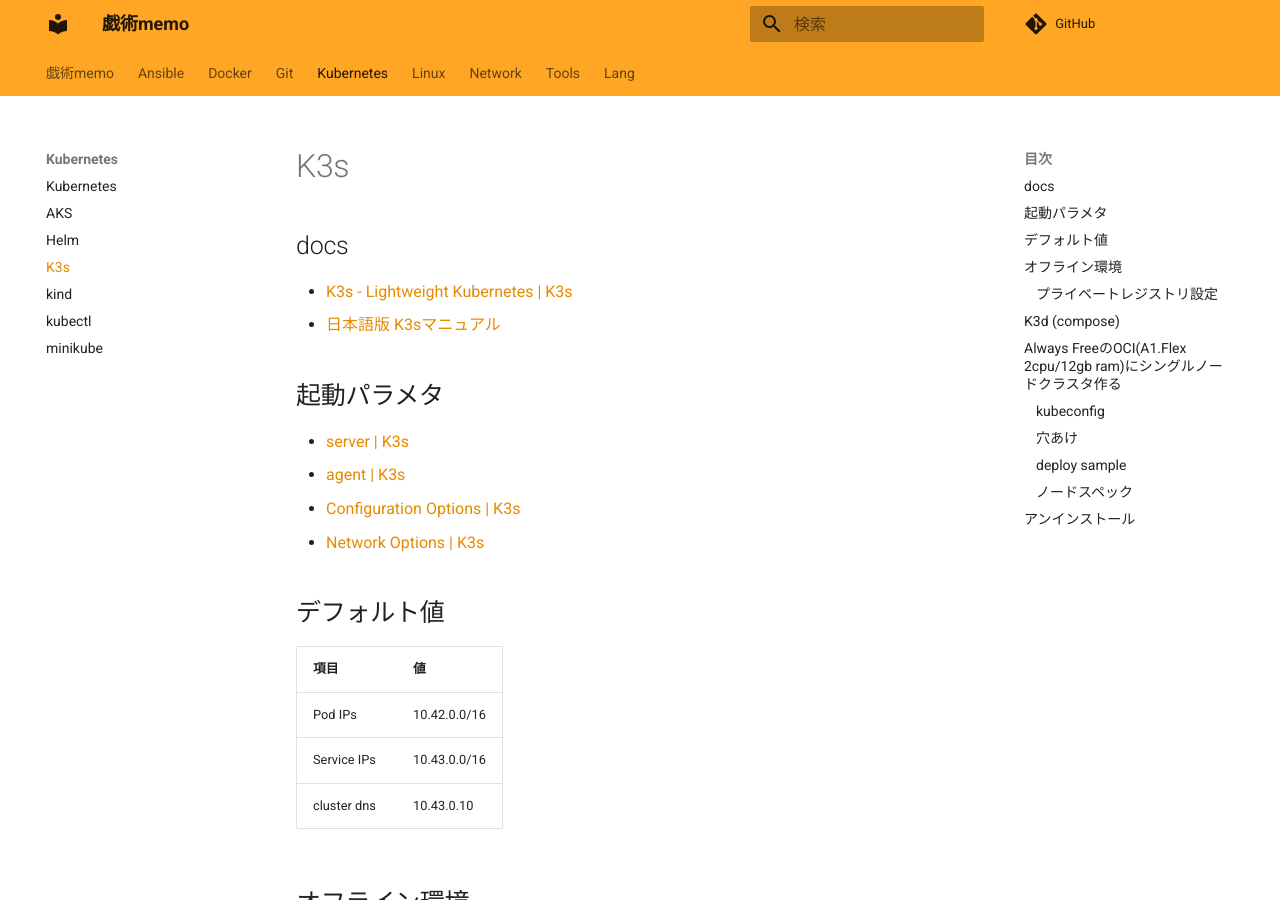
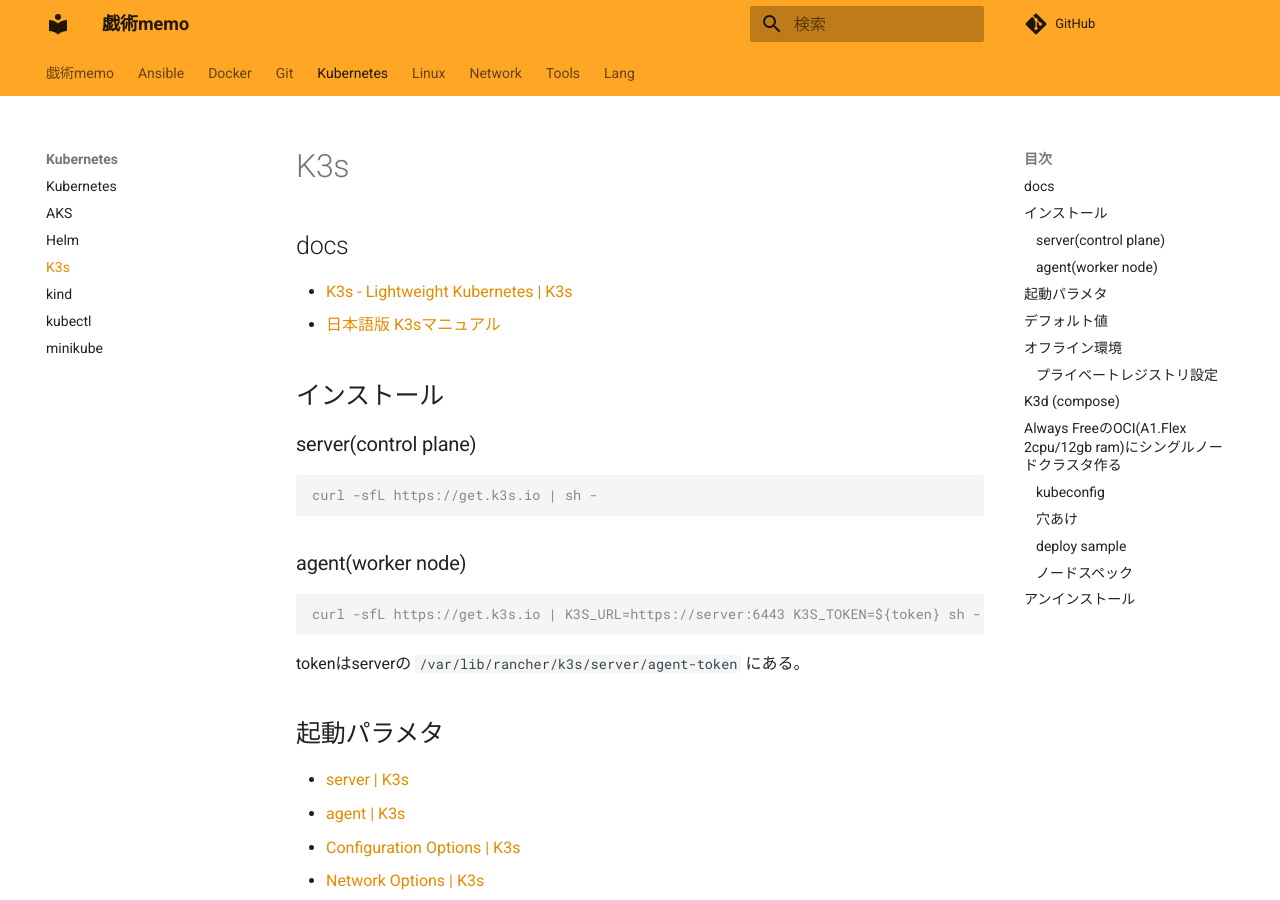
Before and after one commit to zaki-lknr/docs, an MkDocs documentation site: the page built from docs/Kubernetes/k3s.md, in a window 1280 px wide and 900 px high. Built offline with MkDocs 1.6.1 and Material for MkDocs 9.7.7, drawn with Linux system fonts in a browser that asks for light colours; comment, search, counter and statistics services are not loaded.

Commit message:
add: kubernetes/k3s: インストール

````diff
--- a/docs/Kubernetes/k3s.md
+++ b/docs/Kubernetes/k3s.md
@@ -4,6 +4,22 @@
 
 - [K3s - Lightweight Kubernetes | K3s](https://docs.k3s.io/)
 - [日本語版 K3sマニュアル](https://www.rancher.co.jp/pdfs/K3s-eBook4Styles0507.pdf)
+
+## インストール
+
+### server(control plane)
+
+```console
+curl -sfL https://get.k3s.io | sh -
+```
+
+### agent(worker node)
+
+```console
+curl -sfL https://get.k3s.io | K3S_URL=https://server:6443 K3S_TOKEN=${token} sh -
+```
+
+tokenはserverの `/var/lib/rancher/k3s/server/agent-token` にある。
 
 ## 起動パラメタ
 
````
